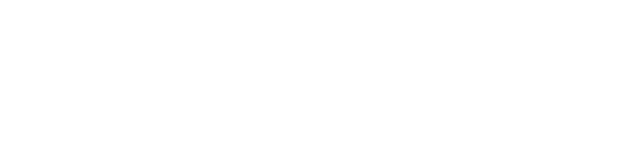
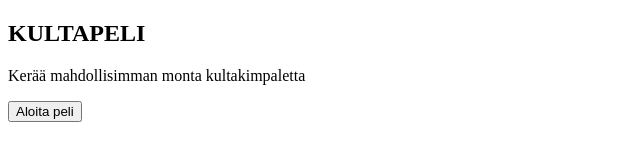
Before and after one commit to arttuaikala00/peliprojekti, a plain HTML site: page index.html in a window 1280 px wide. Shown: the whole page, without its empty margins (0-640 px from the left). Drawn offline with Linux system fonts and the light colour scheme.

Commit message:
Aloitussivu

```diff
--- /dev/null
+++ b/aloitusnakyma.js
@@ -0,0 +1,18 @@
+const nakyma = document.getElementById("nakyma");
+
+function naytaAloitusNakyma() {
+    nakyma.innerHTML = `
+        <section id="aloitusnakyma">
+
+        <h1>KULTAPELI</h1>
+
+        <p>Kerää mahdollisimman monta kultakimpaletta</p>
+
+        <button id="aloita-nappi">
+            Aloita peli
+        </button>
+
+    </section>
+        `;
+}
+naytaAloitusNakyma();
--- a/index.html
+++ b/index.html
@@ -3,9 +3,10 @@
 <head>
     <meta charset="UTF-8">
     <meta name="viewport" content="width=device-width, initial-scale=1.0">
-    <title></title>
+    <title>Kultapeli</title>
 </head>
 <body>
-
+    <div id="nakyma"></div>
+    <script src="aloitusnakyma.js"></script>
 </body>
 </html>
--- a/style.css
+++ b/style.css
@@ -0,0 +1,15 @@
+:root {
+    --color-background: xxxxx;
+    --color-primary: xxxxx;
+    --color-primary-hover: xxxxxx;
+
+    --color-text: xxxxx;
+    --color-heading: xxxxx;
+
+    --color-secondary: xxxx;
+    --color-border: xxxx;
+
+    --font-main: xxxx;
+
+    --border-radius: xxxx;
+}
```
Also changed, not shown: 2 other files.
